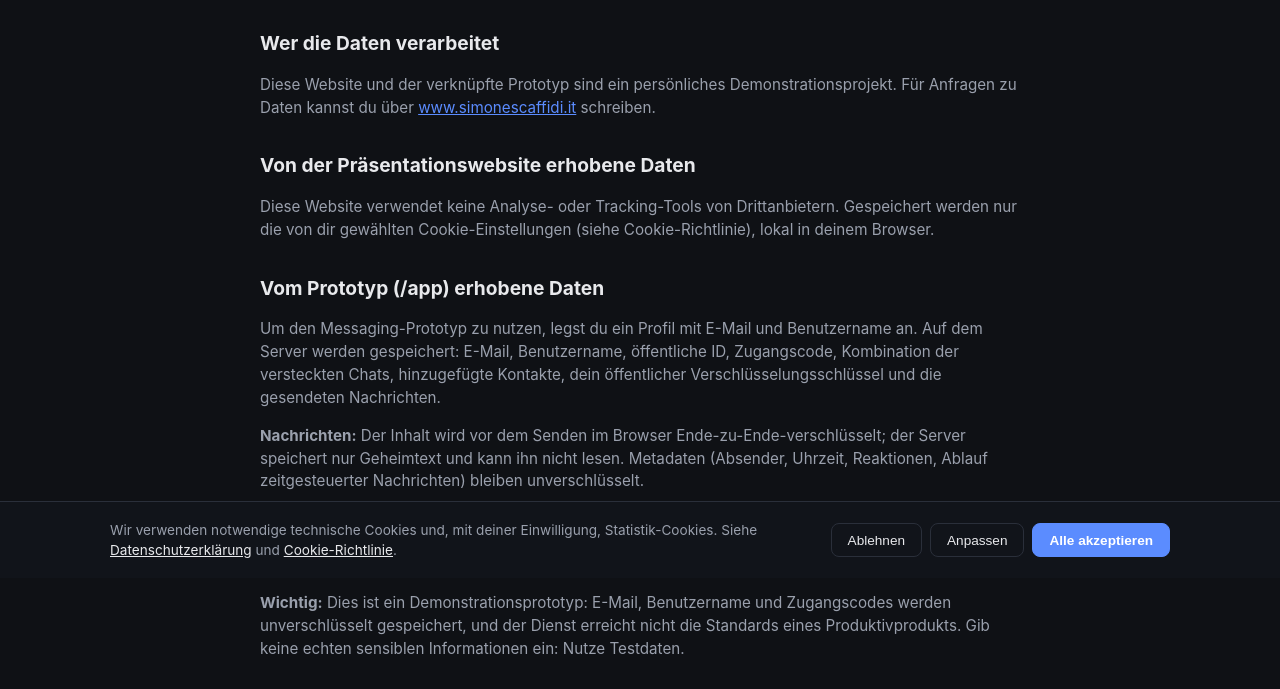
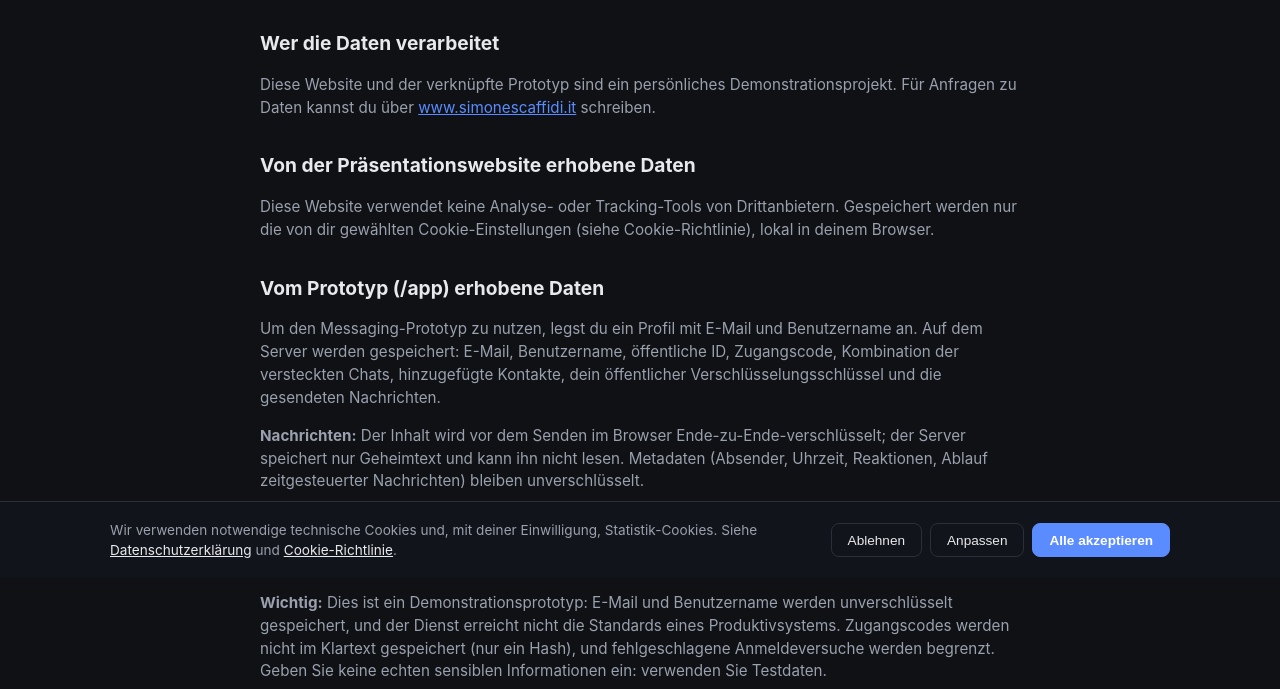
Before and after one commit to simonescaffidi/messaging-app-prototype, a website: page site/de/privacy-policy.html in a window 1280 px wide. Shown: the part 222-911 px from the top of the page. Drawn offline with Linux system fonts and the light colour scheme.

Commit message:
Privacy DE: hashed codes

```diff
--- a/site/de/privacy-policy.html
+++ b/site/de/privacy-policy.html
@@ -54,7 +54,7 @@
   <p>Um den Messaging-Prototyp zu nutzen, legst du ein Profil mit E-Mail und Benutzername an. Auf dem Server werden gespeichert: E-Mail, Benutzername, öffentliche ID, Zugangscode, Kombination der versteckten Chats, hinzugefügte Kontakte, dein öffentlicher Verschlüsselungsschlüssel und die gesendeten Nachrichten.</p>
   <p><strong>Nachrichten:</strong> Der Inhalt wird vor dem Senden im Browser Ende-zu-Ende-verschlüsselt; der Server speichert nur Geheimtext und kann ihn nicht lesen. Metadaten (Absender, Uhrzeit, Reaktionen, Ablauf zeitgesteuerter Nachrichten) bleiben unverschlüsselt.</p>
   <p><strong>Biometrische Entsperrung:</strong> Wenn du sie aktivierst, wird auf dem Server nur der öffentliche Schlüssel des Passkeys (WebAuthn) gespeichert. Biometrische Daten verlassen nie dein Gerät. Dein privater Verschlüsselungsschlüssel bleibt im Browser (localStorage).</p>
-  <p><strong>Wichtig:</strong> Dies ist ein Demonstrationsprototyp: E-Mail, Benutzername und Zugangscodes werden unverschlüsselt gespeichert, und der Dienst erreicht nicht die Standards eines Produktivprodukts. Gib keine echten sensiblen Informationen ein: Nutze Testdaten.</p>
+  <p><strong>Wichtig:</strong> Dies ist ein Demonstrationsprototyp: E-Mail und Benutzername werden unverschlüsselt gespeichert, und der Dienst erreicht nicht die Standards eines Produktivsystems. Zugangscodes werden nicht im Klartext gespeichert (nur ein Hash), und fehlgeschlagene Anmeldeversuche werden begrenzt. Geben Sie keine echten sensiblen Informationen ein: verwenden Sie Testdaten.</p>
 
   <h2>Zweck der Verarbeitung</h2>
   <p>Die Daten dienen ausschließlich dazu, die Demo zum Laufen zu bringen (Authentifizierung, Nachrichten, Kontakte). Sie werden nicht an Dritte weitergegeben und nicht für Werbeprofile verwendet.</p>
```
